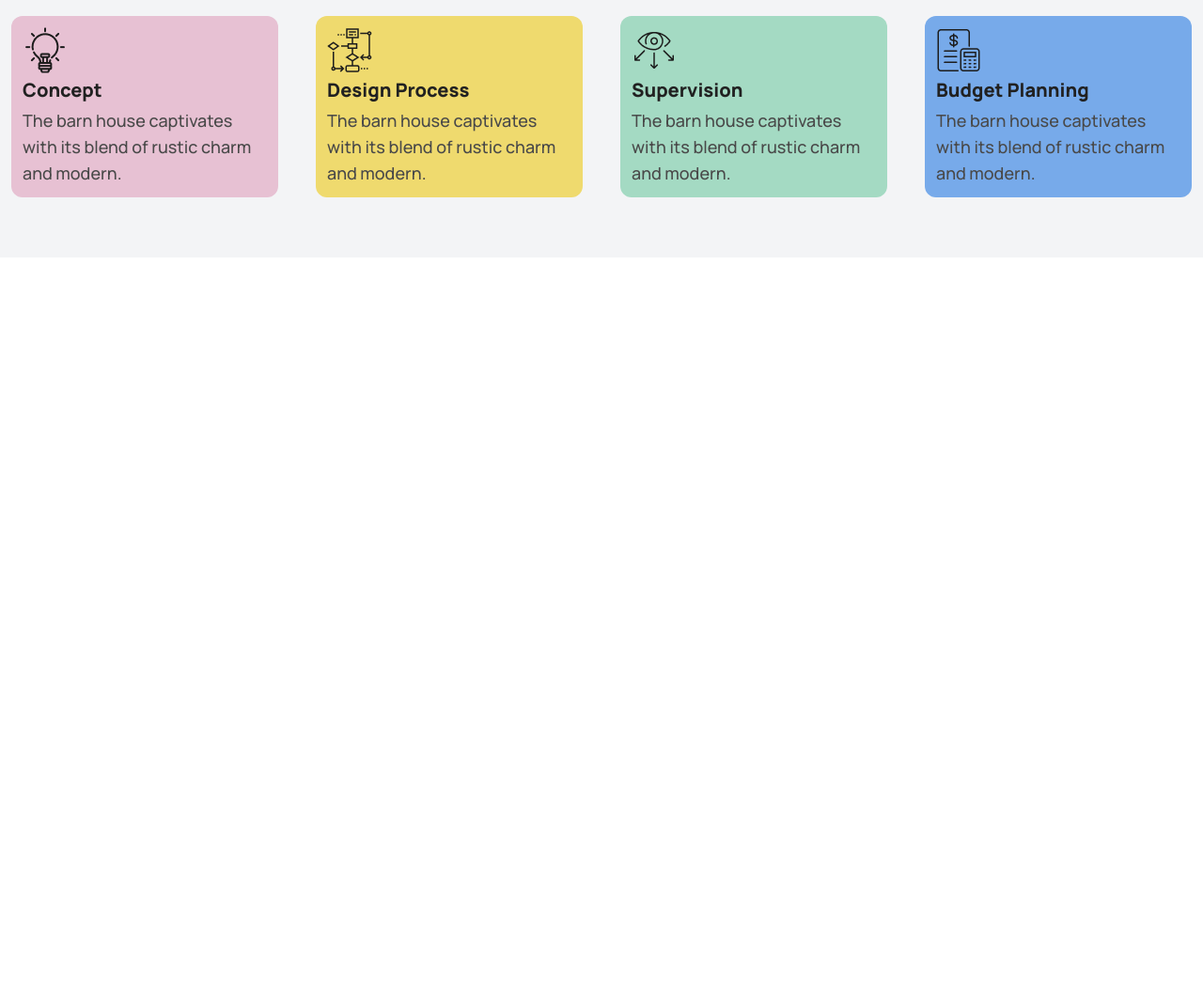
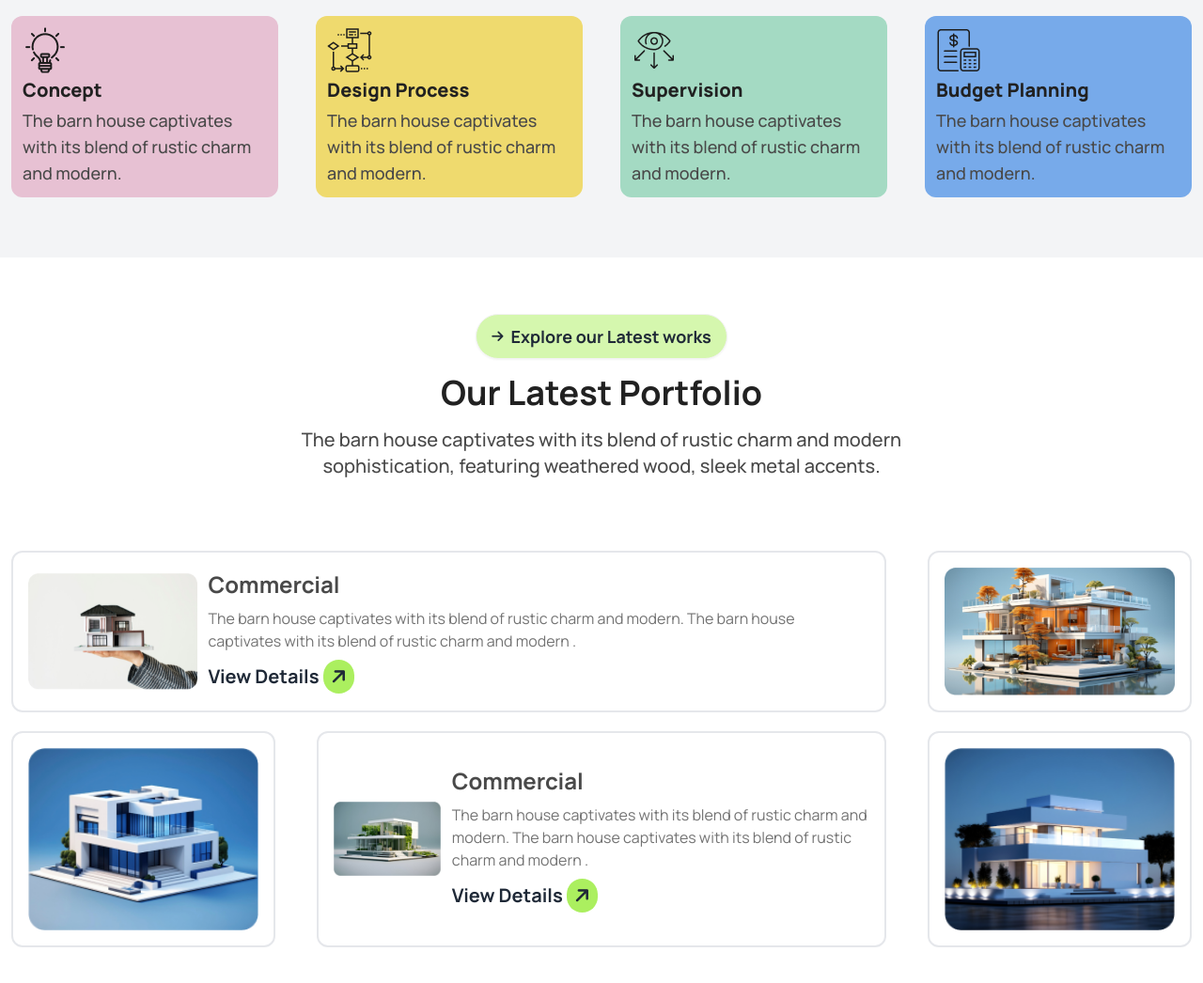
Before and after one commit to selimdotme/assignment-3-tailwind-daisyUI, a plain HTML site: page index.html in a window 1280 px wide. Shown: the part 1784-2830 px from the top of the page at 94% size. Before the commit the page ends 2058 px from the top, so only its background shows below. Drawn offline with nearby package versions, Linux system fonts and the light colour scheme.

Commit message:
portfolio section done

```diff
--- a/index.html
+++ b/index.html
@@ -31,7 +31,9 @@
                 'card-1-color':'#E7C1D3',
                 'card-2-color':'#EFDA6E',
                 'card-3-color':'#A4DAC3',
-                'card-4-color':'#77AAEA'
+                'card-4-color':'#77AAEA',
+                'li-color-top':'rgba(255, 255, 255, 1)',
+                'li-color-bottom':'rgba(255, 255, 255, 0)'
               }
             }
           }
@@ -188,6 +190,61 @@
           </div>
         </div>
       </section>
+      <!-- portfolio -->
+      <section>
+        <div class="container mx-auto mt-8">
+          <div class="space-y-4 py-7">
+            <!-- btn area -->
+            <div class="text-center">
+              <a class="btn font-bold bg-btn-primary-color rounded-3xl text-center"><button class="rounded-full"><i class="fa-solid fa-arrow-right"></i></button><h1 class="text-lg">Explore our Latest works</h1></a>
+            </div>
+            <!-- text area -->
+            <div class="space-y-4 lg:w-3/5 mx-auto">
+              <h2 class="font-bold text-4xl text-primary-text-color text-center">Our Latest Portfolio</h2>
+              <p class="text-xl font-medium text-paragraph-text-color text-center">The barn house captivates with its blend of rustic charm and modern sophistication, featuring weathered wood, sleek metal accents.</p>
+            </div>
+          </div>
+          <!-- portfolio cards -->
+          <div class="my-12 grid grid-cols-1 md:grid-cols-2 lg:grid-cols-4 gap-5">
+            <div class="mx-3 p-4 border-2 md:flex items-center gap-3 md:col-span-2 lg:col-span-3 rounded-xl">
+              <!-- img -->
+              <div>
+                <img class="w-full" src="./assets/img1.png" alt="">
+              </div>
+              <!-- text -->
+              <div class="space-y-2">
+                <h2 class="text-2xl font-bold text-paragraph-text-color">Commercial</h2>
+                <p class="text-secondary-text-color">The barn house captivates with its blend of rustic charm and modern. The barn house captivates with its blend of rustic charm and modern .</p>
+                <h2 class="text-xl font-bold primary-text-color">View Details <button class="px-2 py-1 bg-primary-color rounded-full"><i class="fa-solid fa-arrow-right -rotate-45"></i></button></h2>
+              </div>
+            </div>
+            <div class="mx-3 p-4 border-2 rounded-xl">
+              <img class="w-full" src="./assets/img2.png" alt="">
+            </div>
+            <div class="mx-3 p-4 border-2 rounded-xl">
+              <img class="w-full" src="./assets/img3.png" alt="">
+            </div>
+            <div class="mx-3 p-4 border-2 md:flex items-center gap-3 md:col-span-2 lg:col-span-2 rounded-xl">
+              <!-- img -->
+              <div>
+                <img class="w-full" src="./assets/img4.png" alt="">
+              </div>
+              <!-- text -->
+              <div class="space-y-2">
+                <h2 class="text-2xl font-bold text-paragraph-text-color">Commercial</h2>
+                <p class="text-secondary-text-color">The barn house captivates with its blend of rustic charm and modern. The barn house captivates with its blend of rustic charm and modern .</p>
+                <h2 class="text-xl font-bold primary-text-color">View Details <button class="px-2 py-1 bg-primary-color rounded-full"><i class="fa-solid fa-arrow-right -rotate-45"></i></button></h2>
+              </div>
+            </div>
+            <div class="mx-3 p-4 border-2 rounded-xl">
+              <img class="w-full" src="./assets/img5.png" alt="">
+            </div>
+            <div class="mx-3 p-4 border-2 lg:hidden rounded-xl">
+              <img class="w-full" src="assets/img3.png" alt="">
+            </div>
+          </div>
+        </div>
+      </section>
     </main>
     <!-- footer -->
     <footer>
--- a/styles/style.css
+++ b/styles/style.css
@@ -1,4 +1,3 @@
 .manrope{
     font-family: "Manrope", sans-serif;
 }
-/* vector style start here */
```
